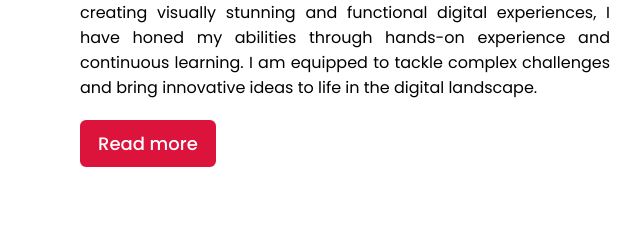
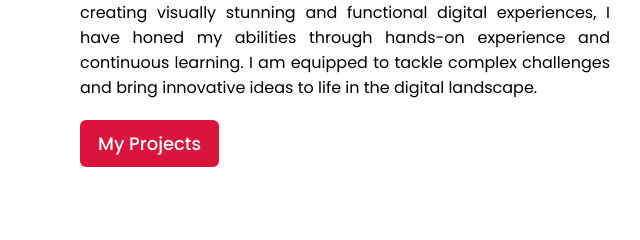
Before and after one commit to itstayyabniazi/Portfolio, a plain HTML site: page index.html in a window 1280 px wide. Shown: the part 2506-2746 px from the top of the page, 0-640 px from the left. Drawn offline with nearby package versions, Linux system fonts and the light colour scheme.

Commit message:
Update index.html
Changed the Button from "Read More" to "My Projects"
Changed the URL address to "https://github.com/itstayyabniazi"

```diff
--- a/index.html
+++ b/index.html
@@ -130,7 +130,7 @@
                 <div class="column left">
                     <div class="text">My creative skills & experiences.</div>
                     <p>As a versatile professional with a multifaceted skill set, I bring a wealth of expertise to the fields of Front End Web Development, Figma UI Designing, Python & C++ Language. With a passion for creating visually stunning and functional digital experiences, I have honed my abilities through hands-on experience and continuous learning.  I am equipped to tackle complex challenges and bring innovative ideas to life in the digital landscape.</p>
-                    <a href="#">Read more</a>
+                    <a href="https://github.com/itstayyabniazi">My Projects</a>
                 </div>
                 <div class="column right">
                     <div class="bars">
```
